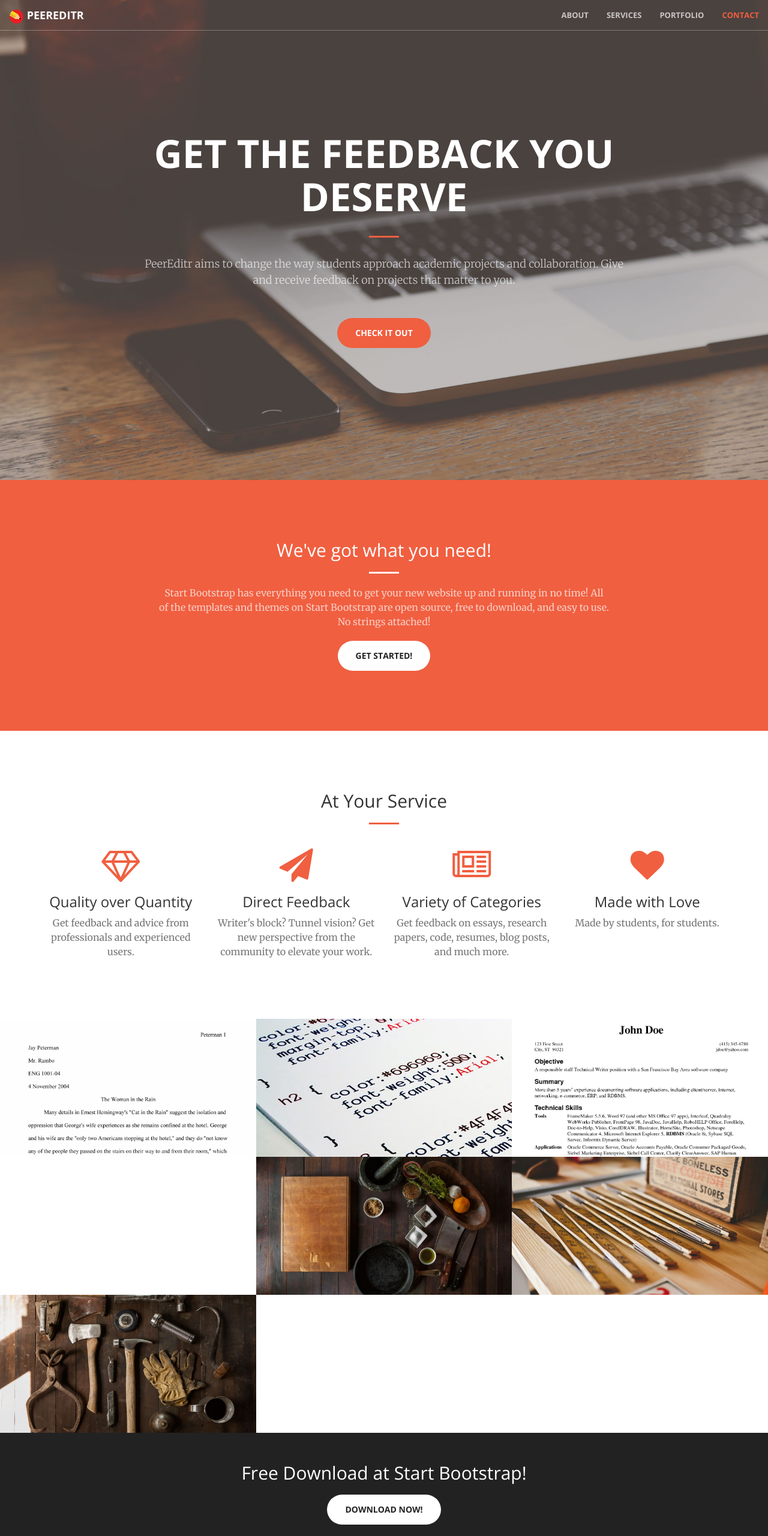
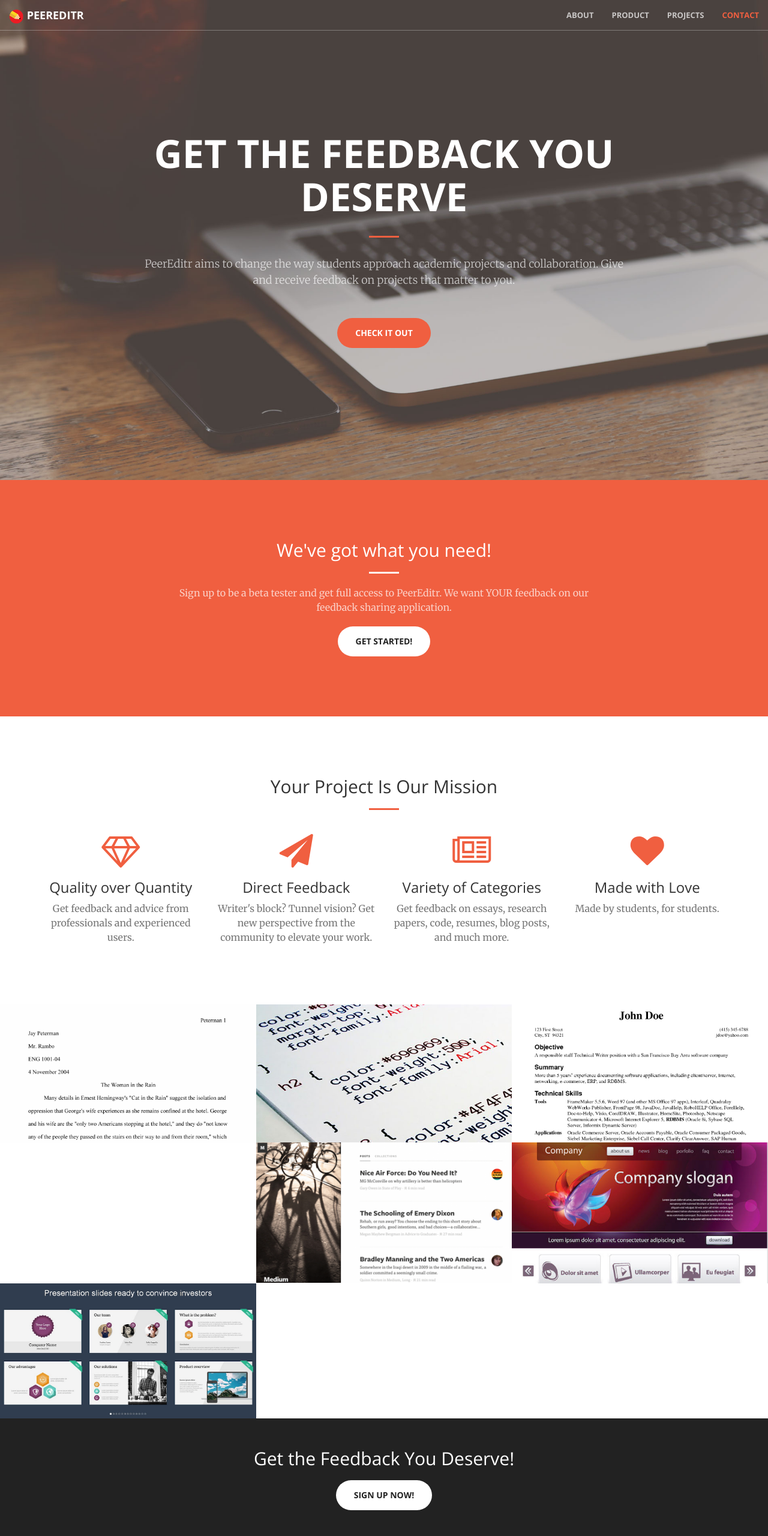
Before and after one commit to andrewztan/peereditr_homepage, a plain HTML site: page index.html in a window 1280 px wide. Shown: the top 2560 px of the page at 60% size. Drawn offline with nearby package versions, Linux system fonts and the light colour scheme.

Commit message:
finished landing page

```diff
--- a/index.html
+++ b/index.html
@@ -57,10 +57,10 @@
                         <a class="page-scroll" href="#about">About</a>
                     </li>
                     <li>
-                        <a class="page-scroll" href="#services">Services</a>
+                        <a class="page-scroll" href="#services">Product</a>
                     </li>
                     <li>
-                        <a class="page-scroll" href="#portfolio">Portfolio</a>
+                        <a class="page-scroll" href="#portfolio">Projects</a>
                     </li>
                     <li>
                         <a class="page-scroll" href="#contact">Contact</a>
@@ -89,7 +89,7 @@
                 <div class="col-lg-8 col-lg-offset-2 text-center">
                     <h2 class="section-heading">We've got what you need!</h2>
                     <hr class="light">
-                    <p class="text-faded">Start Bootstrap has everything you need to get your new website up and running in no time! All of the templates and themes on Start Bootstrap are open source, free to download, and easy to use. No strings attached!</p>
+                    <p class="text-faded">Sign up to be a beta tester and get full access to PeerEditr. We want YOUR feedback on our feedback sharing application.</p>
                     <a href="#" class="btn btn-default btn-xl">Get Started!</a>
                 </div>
             </div>
@@ -100,7 +100,7 @@
         <div class="container">
             <div class="row">
                 <div class="col-lg-12 text-center">
-                    <h2 class="section-heading">At Your Service</h2>
+                    <h2 class="section-heading">Your Project Is Our Mission</h2>
                     <hr class="primary">
                 </div>
             </div>
@@ -189,7 +189,7 @@
                 </div>
                 <div class="col-lg-4 col-sm-6">
                     <a href="#" class="portfolio-box">
-                        <img src="img/portfolio/4.jpg" class="img-responsive" alt="">
+                        <img src="img/portfolio/blog.png" class="img-responsive" alt="">
                         <div class="portfolio-box-caption">
                             <div class="portfolio-box-caption-content">
                                 <div class="project-category text-faded">
@@ -204,7 +204,7 @@
                 </div>
                 <div class="col-lg-4 col-sm-6">
                     <a href="#" class="portfolio-box">
-                        <img src="img/portfolio/5.jpg" class="img-responsive" alt="">
+                        <img src="img/portfolio/design.png" class="img-responsive" alt="">
                         <div class="portfolio-box-caption">
                             <div class="portfolio-box-caption-content">
                                 <div class="project-category text-faded">
@@ -219,7 +219,7 @@
                 </div>
                 <div class="col-lg-4 col-sm-6">
                     <a href="#" class="portfolio-box">
-                        <img src="img/portfolio/6.jpg" class="img-responsive" alt="">
+                        <img src="img/portfolio/presentation.png" class="img-responsive" alt="">
                         <div class="portfolio-box-caption">
                             <div class="portfolio-box-caption-content">
                                 <div class="project-category text-faded">
@@ -239,8 +239,8 @@
     <aside class="bg-dark">
         <div class="container text-center">
             <div class="call-to-action">
-                <h2>Free Download at Start Bootstrap!</h2>
-                <a href="#" class="btn btn-default btn-xl wow tada">Download Now!</a>
+                <h2>Get the Feedback You Deserve!</h2>
+                <a href="#" class="btn btn-default btn-xl wow tada">Sign Up Now!</a>
             </div>
         </div>
     </aside>
@@ -251,15 +251,20 @@
                 <div class="col-lg-8 col-lg-offset-2 text-center">
                     <h2 class="section-heading">Let's Get In Touch!</h2>
                     <hr class="primary">
-                    <p>Ready to start your next project with us? That's great! Give us a call or send us an email and we will get back to you as soon as possible!</p>
+                    <p>Have a question? Don't see the project or features you're looking for? Send us an email and we will get back to you as soon as possible!</p>
+                </div>
+
+                <div class="col-lg-4 text-center">
+                    <i class="fa fa-envelope-o fa-3x wow bounceIn" data-wow-delay=".1s"></i>
+                    <p><a href="mailto:your-email@your-domain.com">hello@peereditr.com</a></p>
                 </div>
                 <div class="col-lg-4 col-lg-offset-2 text-center">
-                    <i class="fa fa-phone fa-3x wow bounceIn"></i>
-                    <p>123-456-6789</p>
+                    <i class="fa fa-facebook fa-3x wow bounceIn"></i>
+                    <p>fb.com/peereditr</p>
                 </div>
-                <div class="col-lg-4 text-center">
-                    <i class="fa fa-envelope-o fa-3x wow bounceIn" data-wow-delay=".1s"></i>
-                    <p><a href="mailto:your-email@your-domain.com">feedback@startbootstrap.com</a></p>
+                <div class="col-lg-4 col-lg-offset-2 text-center">
+                    <i class="fa fa-twitter fa-3x wow bounceIn"></i>
+                    <p>@PeerEditr</p>
                 </div>
             </div>
         </div>
```
Also changed, not shown: img/portfolio/blog.png (added), img/portfolio/design-edit.jpg (added), img/portfolio/design.png (added), img/portfolio/presentation.png (added), img/portfolio/presentation1-rough.jpg (added), img/portfolio/presentation2-rough.jpg (added).
